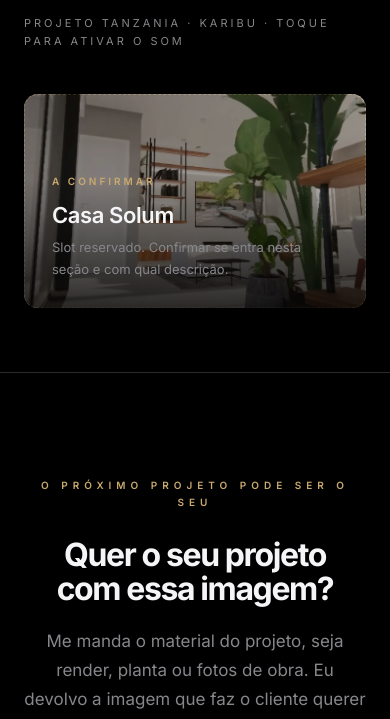
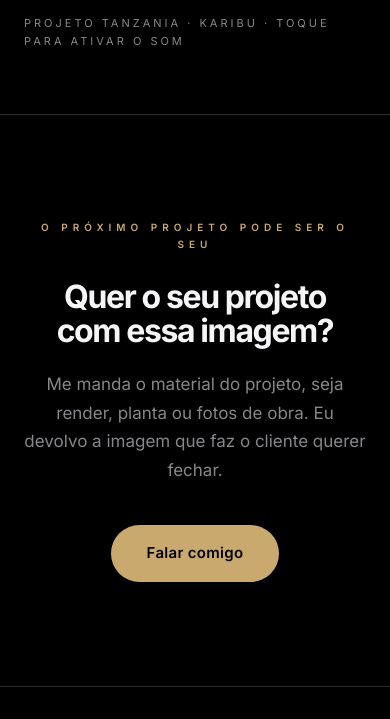
Before and after one commit to Makraupp/portfolio-mkraupp, a plain HTML site: page index.html in a window 390 px wide. Shown: the part 10199-10918 px from the top of the page. Drawn offline with Linux system fonts and the light colour scheme.

Commit message:
Remove o slot "a confirmar" da Casa Solum e o CSS que so ele usava
O card aparecia com contorno tracejado e texto de pendencia interna
na secao "Outros projetos". Saiu junto o CSS .proj-* / .todo, que
nao tinha mais nenhum uso, e os dois posters da Solum.

Co-Authored-By: Claude Opus 5 <noreply@anthropic.com>

```diff
--- a/index.html
+++ b/index.html
@@ -227,15 +227,6 @@
   .outros { padding: 96px 48px; max-width: var(--page-w); margin: 0 auto; border-top: 1px solid var(--border); }
   .outros h2 { font-size: clamp(28px, 3.6vw, 40px); font-weight: 700; letter-spacing: -0.8px; color: var(--text); margin-bottom: 16px; }
   .outros > p { font-size: 16px; color: var(--muted); max-width: 640px; line-height: 1.7; }
-  .proj-grid { display: grid; grid-template-columns: repeat(2, 1fr); gap: 8px; margin-top: 44px; }
-  .proj-card { position: relative; border-radius: 14px; overflow: hidden; background: var(--surface); aspect-ratio: 16/10; }
-  .proj-card img { width: 100%; height: 100%; object-fit: cover; opacity: .7; transition: opacity .4s, transform .5s; }
-  .proj-card:hover img { opacity: .85; transform: scale(1.03); }
-  .proj-info { position: absolute; inset: 0; display: flex; flex-direction: column; justify-content: flex-end; padding: 28px; background: linear-gradient(180deg, transparent 40%, rgba(0,0,0,.75)); }
-  .proj-cat { font-size: 10px; letter-spacing: 3px; text-transform: uppercase; color: var(--accent); margin-bottom: 8px; font-weight: 600; }
-  .proj-card h3 { font-size: 22px; font-weight: 600; color: var(--text); letter-spacing: -0.4px; margin-bottom: 4px; }
-  .proj-card p { font-size: 13px; color: var(--muted); }
-  .todo { outline: 1px dashed var(--accent2); outline-offset: -1px; }
 
   /* ---- CTA ---- */
   .cta { padding: 104px 48px; max-width: var(--page-w); margin: 0 auto; border-top: 1px solid var(--border); text-align: center; }
@@ -271,7 +262,6 @@
     .cap-card:last-child { border-radius: 0 0 12px 12px; }
     .gallery { grid-template-columns: 1fr 1fr; }
     .gallery .wide { grid-column: span 2; }
-    .proj-grid { grid-template-columns: 1fr; }
     .signature { flex-direction: column; gap: 28px; align-items: flex-start; }
   }
 </style>
@@ -513,16 +503,6 @@
   </div>
   <div class="vimeo-cap">Projeto Tanzania · Karibu · toque para ativar o som</div>
 
-  <div class="proj-grid">
-    <div class="proj-card todo">
-      <img src="assets/outros/solum-poster.webp" alt="Casa Solum" loading="lazy">
-      <div class="proj-info">
-        <div class="proj-cat">A confirmar</div>
-        <h3>Casa Solum</h3>
-        <p>Slot reservado. Confirmar se entra nesta seção e com qual descrição.</p>
-      </div>
-    </div>
-  </div>
 </section>
 
 <!-- ==================== CTA ==================== -->
```
Also changed, not shown: assets/outros/solum-poster.jpg (deleted), assets/outros/solum-poster.webp (deleted).
